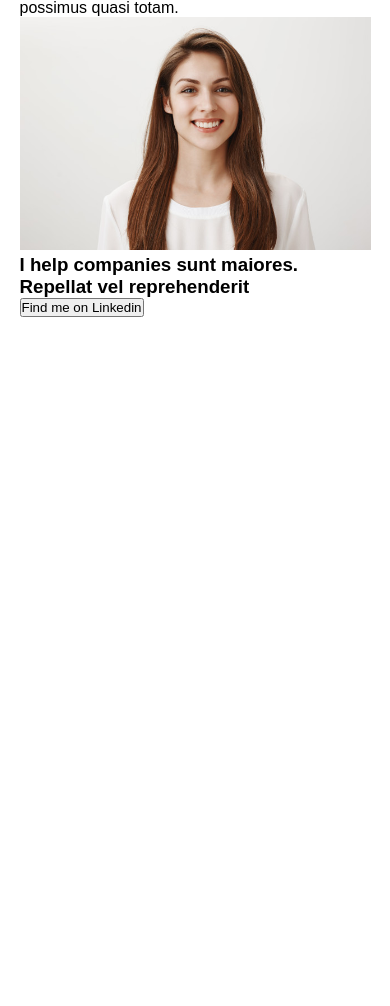
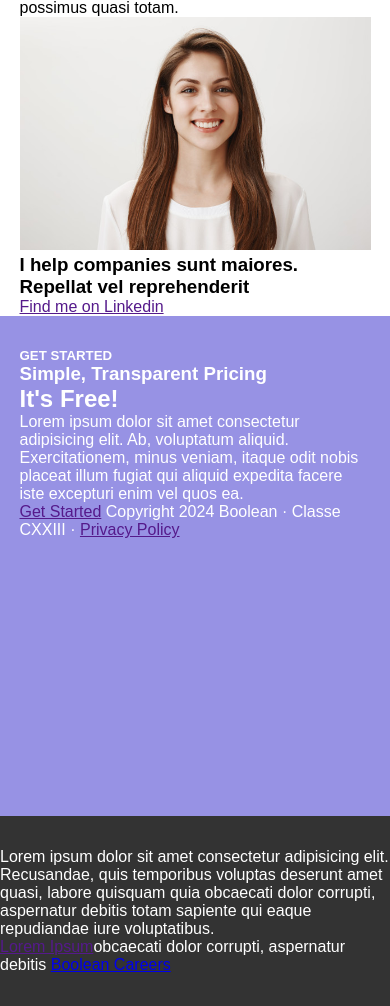
Before and after one commit to eugeniomalavasi/htmlcss-responsive-layout, a plain HTML site: page index.html in a window 390 px wide. Shown: the part 5727-6733 px from the top of the page. Before the commit the page ends 6044 px from the top, so only its background shows below. Drawn offline with Linux system fonts and the light colour scheme.

Commit message:
feat: cta and footer sections responsive layout complete

```diff
--- a/css/style.css
+++ b/css/style.css
@@ -107,7 +107,7 @@ main {
         gap: 20px;
     }
 
-    .col-60 {
+    .col-70 {
         width: 70%;
     }
 
@@ -228,5 +228,31 @@ main {
     }
 }
 
+/* ABOUT US SECTION */
+
+/* MEDIA QUERY ABOUT US SECTION */
+@media screen and (min-width:768px) {
+        .about_us .container {
+            display: flex;
+        }
+
+}
+
+/* CTA SECTION */
+.cta_container {
+    background-color: var(--bkg-violet);
+    color: white;
+    /* debug */
+    height: 500px;
+}
+
+.cta_container .container {
+    padding: 2em 0;
+}
 
 /* FOOTER */
+footer {
+    background-color: #333333;
+    color: white;
+    padding: 2em 0;
+}
--- a/index.html
+++ b/index.html
@@ -35,7 +35,7 @@
         <!-- FEATURES SECTION -->
         <section class="container">
             <div class="two_box_row">
-                <div class="hero_img card_features col-60">
+                <div class="hero_img card_features col-70">
                     <h3>Get a demo application</h3>
                     <p>Lorem ipsum dolor sit amet consectetur adipisicing elit. Nobis nam excepturi, eaque quibusdam iusto porro ex deleniti corporis, laudantium, sapiente explicabo consequuntur. Sed pariatur illum magnam fuga ut asperiores suscipit.</p>
                     <a href="https://play.google.com/store/games?device=phone">App store</a>
@@ -125,21 +125,40 @@
         <!-- ABOUT US SECTION -->
         <section class="about_us">
             <div class="container">
+                <!-- left side about us -->
+                <div class="left_about_us col-70">
                     <h2>About Us</h2>
                     <p>Lorem ipsum dolor sit amet, consectetur adipisicing elit. Maiores at ipsa libero, temporibus impedit rem quaerat, aspernatur nisi veritatis voluptate culpa laudantium exercitationem nihil incidunt sequi laboriosam voluptatem dolorum recusandae.
                     Iste, autem ad? Quia nobis alias inventore, nihil et odio officia impedit quasi, quas ut consequuntur vitae nam aliquam delectus, sunt maiores. Repellat vel reprehenderit sint vero possimus quasi totam.</p>
                     <p>Lorem ipsum dolor sit amet, consectetur adipisicing elit. Maiores at ipsa libero, temporibus impedit rem quaerat, aspernatur nisi veritatis voluptate culpa laudantium exercitationem nihil incidunt sequi laboriosam voluptatem dolorum recusandae.
                     Iste, autem ad? Quia nobis alias inventore, nihil et odio officia impedit quasi, quas ut consequuntur vitae nam aliquam delectus, sunt maiores. Repellat vel reprehenderit sint vero possimus quasi totam.</p>
+                </div>
+                <!-- right side about us -->
+                <div class="right_about_us col-40">
                     <img src="./img/testimonial2.jpg" alt="">
                     <h3>I help companies sunt maiores. Repellat vel reprehenderit</h3>
-                <button>Find me on Linkedin</button>
+                    <a href="">Find me on Linkedin</a>
+                </div>
             </div>
         </section>
 
-        <sectio class="claim">
+        <!-- CALL TO ACTION SECTION -->
+        <section class="cta_container">
+            <div class="container">
+                <h5>GET STARTED</h5>
+                <h3>Simple, Transparent Pricing</h3>
+                <h2>It's Free!</h2>
+                <p>Lorem ipsum dolor sit amet consectetur adipisicing elit. Ab, voluptatum aliquid. Exercitationem, minus veniam, itaque odit nobis placeat illum fugiat qui aliquid expedita facere iste excepturi enim vel quos ea.</p>
+                <a href="">Get Started</a>
+                <span>Copyright 2024 Boolean &centerdot; Classe CXXIII &centerdot; <a href="">Privacy Policy</a> </span>
+            </div>
+        </section>
+    </main>
 
-        </sectio>
-    </main>
+    <footer>
+        <p>Lorem ipsum dolor sit amet consectetur adipisicing elit. Recusandae, quis temporibus voluptas deserunt amet quasi, labore quisquam quia obcaecati dolor corrupti, aspernatur debitis totam sapiente qui eaque repudiandae iure voluptatibus.</p>
+        <p><a href="">Lorem Ipsum</a>obcaecati dolor corrupti, aspernatur debitis <a href="https://boolean.careers/?utm_source=google&utm_campaign=it_search_brand&utm_medium=cpc&utm_content=boolean_careers&utm_term=boolean%20careers&gad_source=1&gclid=CjwKCAiA6KWvBhAREiwAFPZM7tcV7hnjYYLk4j1BzTCXEqWZmJiEI1WNBZkQnEKGuv-K2I7zGEc-AhoC_kwQAvD_BwE">Boolean Careers</a></p>
+    </footer>
 </body>
 
 </html>
```
Lines whose indentation alone changed are shown as unchanged.
